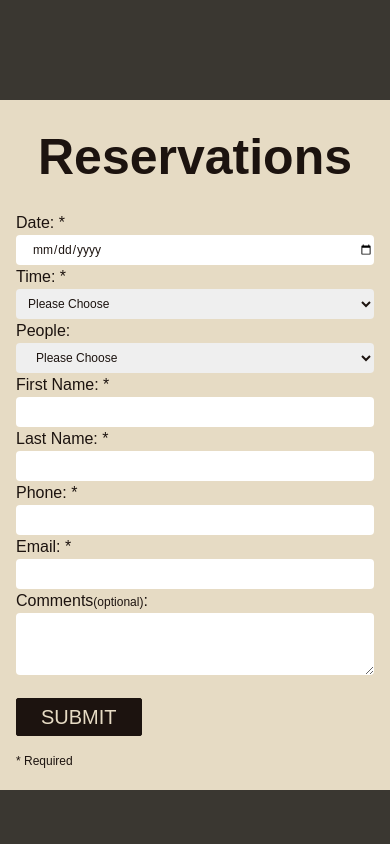
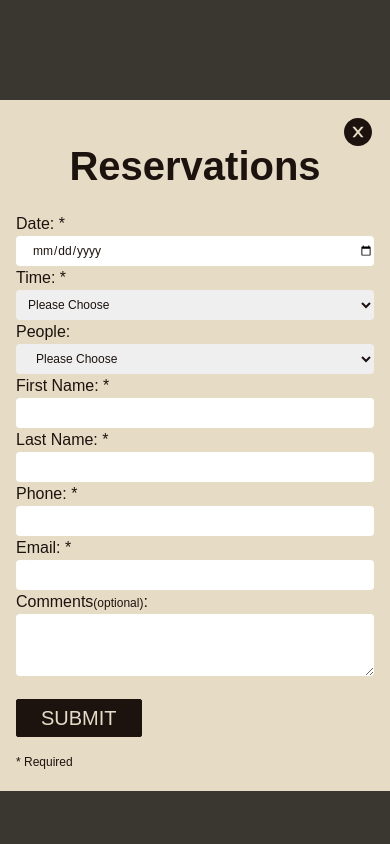
Before and after one commit to werthird/le-apero-restaurant, a Next.js app: page /reservations in a window 390 px wide. Shown: the top 844 px of the page. Built offline with nearby package versions, Linux system fonts and the light colour scheme; a web font is replaced by a local one.

Commit message:
made landing component and reservations page more responsive

```diff
--- a/app/components/landing/LandingArrow.jsx
+++ b/app/components/landing/LandingArrow.jsx
@@ -1,12 +1,12 @@
-import React from 'react'
-import { BsFillArrowDownCircleFill } from 'react-icons/bs'
+import React from 'react';
+import { BsFillArrowDownCircleFill } from 'react-icons/bs';
 
 const LandingArrow = () => {
   return (
-    <figure className='mt-10 animate-bounce'>
+    <figure className='mt-4 lg:mt-10 animate-bounce'>
       <BsFillArrowDownCircleFill className='w-10 h-10' />
     </figure>
   )
-}
+};
 
-export default LandingArrow
+export default LandingArrow;
--- a/app/components/landing/LandingNav.jsx
+++ b/app/components/landing/LandingNav.jsx
@@ -5,12 +5,12 @@ const LandingNav = () => {
   return (
     <nav className='flex flex-col items-center'>
       <Link href='./menu'>
-        <button className='mt-20 bg-main-color text-secondary-color border border-main-color px-6 py-[3px] text-[30px] uppercase rounded-sm hover:bg-secondary-color hover:text-main-color transition'>
+        <button className='mt-2 lg:mt-20 bg-main-color text-secondary-color border border-main-color px-6 py-[3px] text-[20px] lg:text-[20px] uppercase rounded-sm hover:bg-secondary-color hover:text-main-color transition'>
           Menu
         </button>
       </Link>
-      <Link href='/'>
-        <button className='lg:hidden mt-4 lg:mt-20 bg-main-color text-secondary-color border border-main-color px-6 py-[3px] text-[30px] uppercase rounded-sm hover:bg-secondary-color hover:text-main-color transition'>
+      <Link href='/reservations'>
+        <button className='lg:hidden mt-4 lg:mt-20 bg-main-color text-secondary-color border border-main-color px-6 py-[3px] text-[20px] lg:text-[30px] uppercase rounded-sm hover:bg-secondary-color hover:text-main-color transition'>
           Reservations
         </button>
       </Link>
--- a/app/components/reservations/ReservForm.jsx
+++ b/app/components/reservations/ReservForm.jsx
@@ -1,6 +1,8 @@
 'use client';
+import Link from 'next/link';
 import React from 'react';
 import toast from 'react-hot-toast';
+import { AiFillCloseCircle } from 'react-icons/ai';
 
 const ReservForm = () => {
 
@@ -11,11 +13,16 @@ const ReservForm = () => {
 
   return (
     <section className='flex justify-center bg-black/75 py-[100px]'>
-      <div className='flex justify-center w-full sm:w-[80%] h-[100%] bg-main-color py-[20px]'>
+
+      <div className='flex justify-center w-full sm:w-[80%] h-[100%] bg-main-color py-[20px] relative'>
+
+        <Link href='/' className='absolute top-4 right-4'>
+          <AiFillCloseCircle className='h-8 w-8' />
+        </Link>
 
         <form className='flex flex-col sm:flex-row flex-wrap px-4 sm:px-0 justify-between w-full lg:w-[500px]'>
 
-          <h2 className='w-full text-[50px] font-bold text-center mb-4'>Reservations</h2>
+          <h2 className='w-full text-[40px] lg:text-[50px] font-bold text-center my-4'>Reservations</h2>
 
           <div className='flex flex-col w-full sm:w-[48%]'>
             <label htmlFor='date'>Date: *</label>
--- a/app/reservations/page.jsx
+++ b/app/reservations/page.jsx
@@ -1,5 +1,7 @@
 import React from 'react';
 import ReservForm from '../components/reservations/ReservForm';
+import Link from 'next/link';
+import { AiFillCloseCircle } from 'react-icons/ai';
 
 
 export default function ReservationPage() {
```
